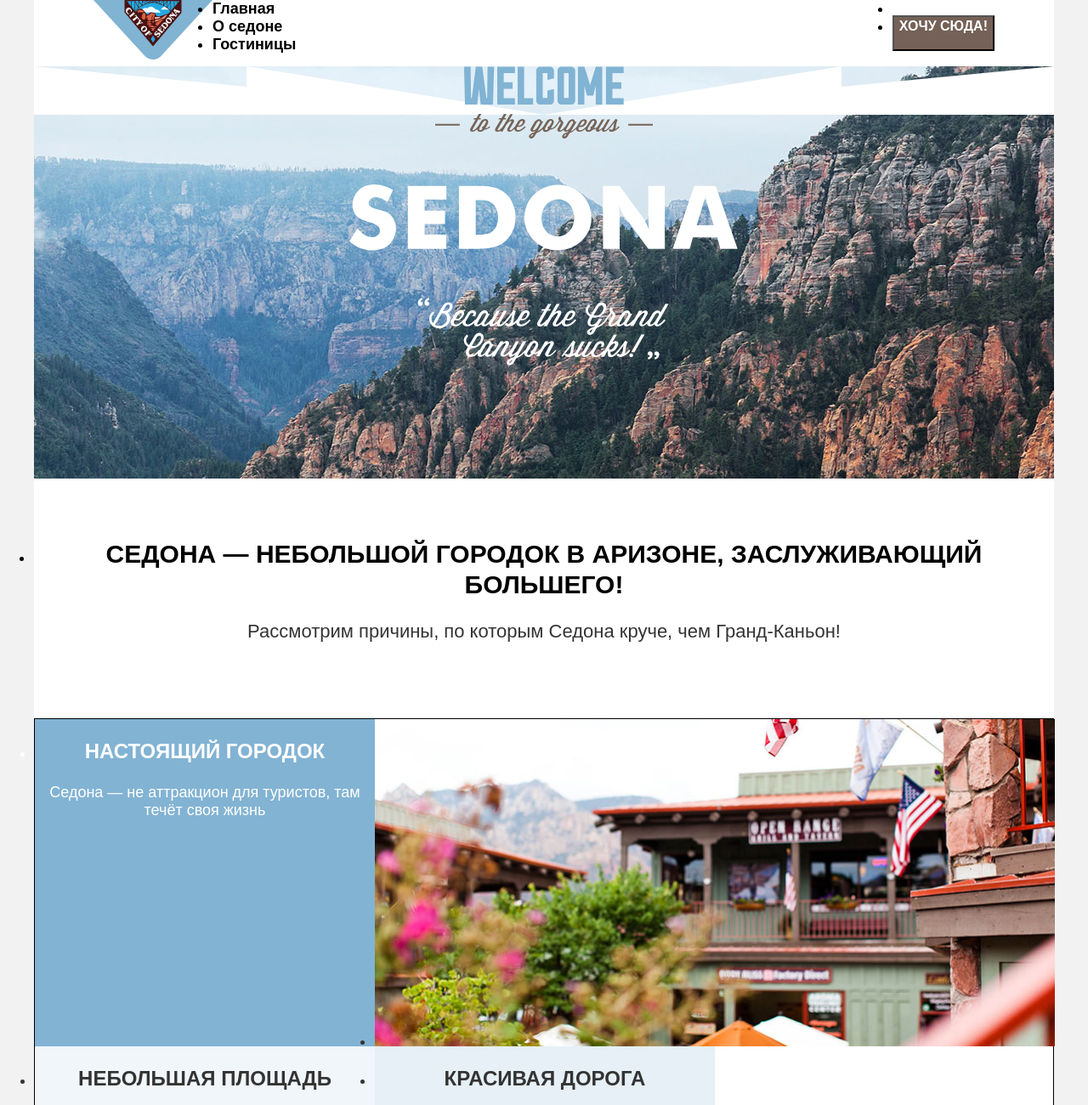
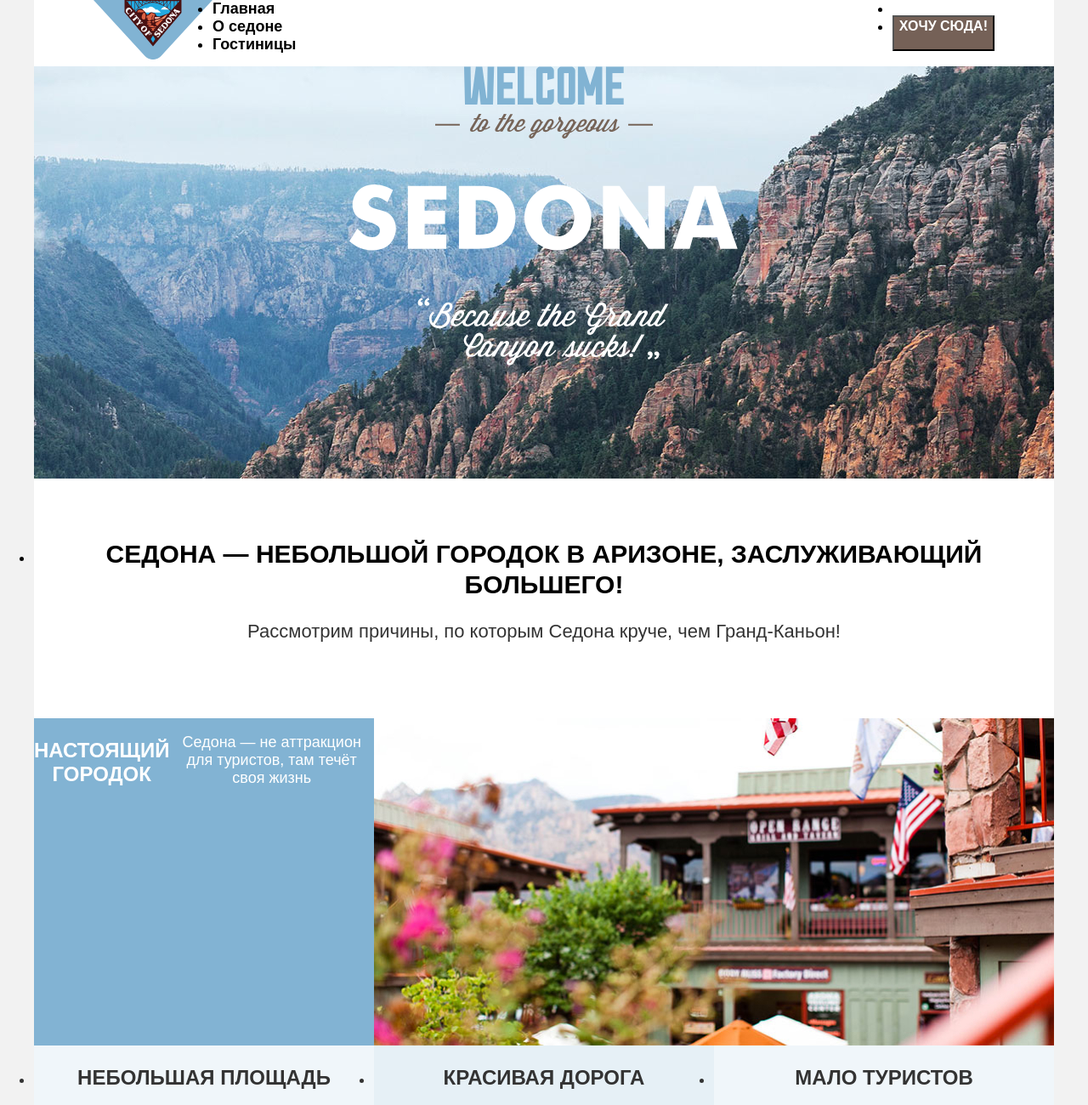
Before and after one commit to htmlacademy-htmlcss/2537303-sedona-40, a plain HTML site: page index.html in a window 1280 px wide. Shown: the top 1300 px of the page at 85% size. Drawn offline with Linux system fonts and the light colour scheme.

Commit message:
Добавил сетку на главную страницу

```diff
--- a/index.html
+++ b/index.html
@@ -6,6 +6,7 @@
     <link rel="stylesheet" href="styles/styles.css">
   </head>
   <body>
+    <div class="page-container">
       <header class="page-header" data-test="header">
         <nav class="navigation">
           <img class="logo" src="images/logo.svg" alt="Логотип Компании" width="140" height="70">
@@ -32,7 +33,7 @@
         </nav>
       </header>
       <main class="main-index" data-test="main">
-      <div class="page-container">
+        <div class="page-main-container">
           <section class="hero" data-test="hero">
             <h1 class="visually-hidden" >Городок "Седона"</h1>
             <img class="hero-logo" src="images/hero_logo.svg" alt="Welcome to the gorgeous Sedona, because the Grand Canyon sucks!" width="458" height="352">
@@ -50,8 +51,6 @@
                 <li class="advantages-item advantages-item-town">
                   <h3 class="advantages-title">Настоящий городок</h3>
                   <p class="advantages-description">Седона — не аттракцион для туристов, там течёт своя жизнь</p>
-              </li>
-              <li class="advantages-item">
                   <img class="advantages-image advantages-image-city" src="images/town.jpg"  alt="Домики на фоне гор" width="800" height="385">
                 </li>
                 <li class="advantages-item advantages-item-area">
@@ -66,10 +65,8 @@
                   <h3 class="advantages-title advantages-title-one">Мало туристов</h3>
                   <p class="advantages-description">Большинство едет в Гранд Каньон и толпится там</p>
                 </li>
-              <li class="advantages-item">
+                <li class="advantages-item-bridge">
                   <img src="images/devil's_bridge.jpg" class="advantages-image advantages-image-bridge" alt="Каньон, горы, снова горы" width="800" height="385">
-              </li>
-              <li class="advantages-item advantages-item-bridge">
                   <h3 class="advantages-title">Там есть мост дьявола</h3>
                   <p class="advantages-description">Да, по нему можно пройти! Если вы осмелитесь, разумеется</p>
                 </li>
@@ -112,7 +109,7 @@
         <div class="page-container">
       </main>
       <footer class="page-footer" data-test="footer">
-      <div class="footer-container">
+        <div class="page-footer-container">
           <section class="newsletter newsletter-homepage" data-test="subscribe">
             <h2 class="newsletter-title newsletter-title-homepage">Подпишитесь на Рассылку</h2>
             <p class="newsletter-description newsletter-description-homepage">Только полезная информация и никакого спама, честное бойскаутское!</p>
@@ -154,5 +151,6 @@
           </section>
       </div>
       </footer>
+    </div>
   </body>
 </html>
--- a/styles/styles.css
+++ b/styles/styles.css
@@ -46,8 +46,13 @@ body {
   background-color: #F2F2F2;
   padding-left: 40px;
   padding-right: 40px;
+  height: auto;
+  width: auto;
+}
+
+.page-container {
+  margin: auto;
   width: 1200px;
-  height: auto;
 }
 
 .main-index {
@@ -63,10 +68,12 @@ body {
 }
 
 .hero {
-  background-image: url("../images/under_background_logo.png"), url("../images/hero_image.jpg");
-  width: 1200;
+  background-image:url("../images/hero_image.jpg"), url("../images/under_background_logo.png");
+  background-repeat: no-repeat;
+  background-size: cover;
+  background-position: center center;
+  width: 1200px;
   height: 485px;
-  background-repeat: no-repeat;
 }
 
 .newsletter-homepage {
@@ -122,8 +129,9 @@ body {
   font-weight: 700;
 }
 
-.page-container {
+.page-main-container {
   width: 1200px;
+  margin: 0 auto;
 }
 
 .hero-logo {
@@ -136,7 +144,7 @@ body {
   padding: 0;
   display: flex;
   flex-wrap: wrap;
-  border: 1px solid black;
+  box-sizing: border-box;
 }
 
 .advantages-sublist {
@@ -158,7 +166,6 @@ body {
   padding: 0;
   width: 1200px;
   height: 246px;
-  border: 1px solid black;
 }
 
 .advantages-subtitle {
@@ -183,14 +190,20 @@ body {
   height: 385px;
   text-align: center;
   color: #333333;
+  margin: 0;
+  padding: 0;
 }
 
 .advantages-item-town {
   color: #ffffff;
+  width: 100%;
+  display:flex;
 }
 
 .advantages-item-bridge {
   color: #ffffff;
+  width: 100%;
+  display:flex;
 }
 
 .advantages-item h3 {
@@ -251,7 +264,7 @@ footer {
   text-align: center;
 }
 
-.footer-container {
+.page-footer-container {
   display: flex;
   flex-direction: column;
 }
```
Also changed, not shown: catalog.html (+2 -0 lines). Lines whose indentation alone changed are shown as unchanged.
